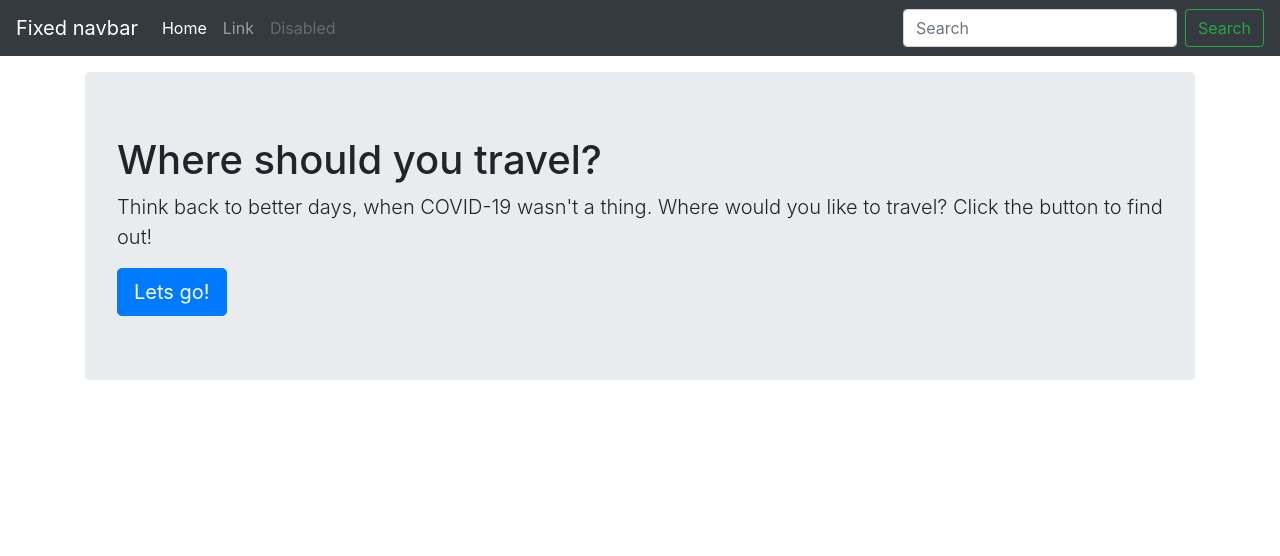
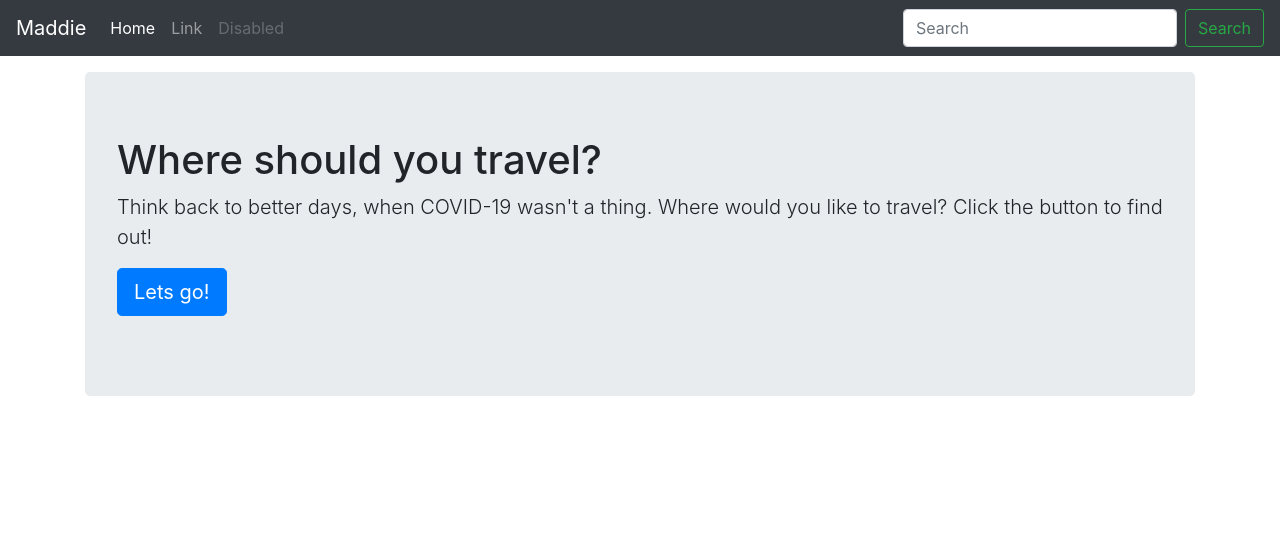
Before and after one commit to Maddienis/travel_app_sm, a Flask app: page / in a window 1280 px wide. Shown: the top 556 px of the page. Run offline with Flask 2, Linux system fonts and the light colour scheme; some libraries are stand-ins or nearby versions.

Commit message:
final aws version up and running

```diff
--- a/src/visualization/demo/application.py
+++ b/src/visualization/demo/application.py
@@ -1,13 +1,13 @@
 
-from flask import Flask, render_template
+from flask import Flask, render_template, jsonify, request
 
-app = Flask(__name__)
+application = Flask(__name__)
 
 # @app.route('/')
 # def hello_world():
 #     return 'Hello, World!'
 
 
-@app.route('/')
+@application.route('/')
 def index():
 	return render_template('index.html')
--- a/src/visualization/demo/templates/index.html
+++ b/src/visualization/demo/templates/index.html
@@ -6,7 +6,7 @@
     <meta name="description" content="">
     <meta name="author" content="Mark Otto, Jacob Thornton, and Bootstrap contributors">
     <meta name="generator" content="Jekyll v4.0.1">
-    <title>Fixed top navbar example · Bootstrap</title>
+    <title>Trip generator - Maddie </title>
 
     <link rel="canonical" href="https://getbootstrap.com/docs/4.5/examples/navbar-fixed/">
 
@@ -34,7 +34,7 @@
   </head>
   <body>
     <nav class="navbar navbar-expand-md navbar-dark fixed-top bg-dark">
-    <a class="navbar-brand" href="#">Fixed navbar</a>
+    <a class="navbar-brand" href="#">Maddie</a>
       <button class="navbar-toggler" type="button" data-toggle="collapse" data-target="#navbarCollapse" aria-controls="navbarCollapse" aria-expanded="false" aria-label="Toggle navigation">
         <span class="navbar-toggler-icon"></span>
       </button>
@@ -61,11 +61,19 @@
       <div class="jumbotron">
         <h1>Where should you travel?</h1>
         <p class="lead">Think back to better days, when COVID-19 wasn't a thing. Where would you like to travel? Click the button to find out!</p>
-        <a class="btn btn-lg btn-primary" href="../components/navbar/" role="button">Lets go!</a>
+        <button onClick="myFunction()"type="button" class="btn btn-primary btn-lg">Lets go!</button>
+        <p id="demo"></p>
+
+        <script>function myFunction() {document.getElementById("demo").innerHTML = "You should go to Thailand to see Maddie :)";}</script>
+
       </div>
+
+
     </main>
   </body>
       <script src="https://code.jquery.com/jquery-3.5.1.slim.min.js" integrity="sha384-DfXdz2htPH0lsSSs5nCTpuj/zy4C+OGpamoFVy38MVBnE+IbbVYUew+OrCXaRkfj" crossorigin="anonymous"></script>
+      <script src="https://ajax.googleapis.com/ajax/libs/jquery/3.1.1/jquery.min.js"></script>
+  </head>
       <script>window.jQuery || document.write('<script src="../assets/js/vendor/jquery.slim.min.js"><\/script>')</script>
       <script src="js/bootstrap.js"></script>
 
```
Also changed, not shown: src/visualization/demo/__init__.py (added).
